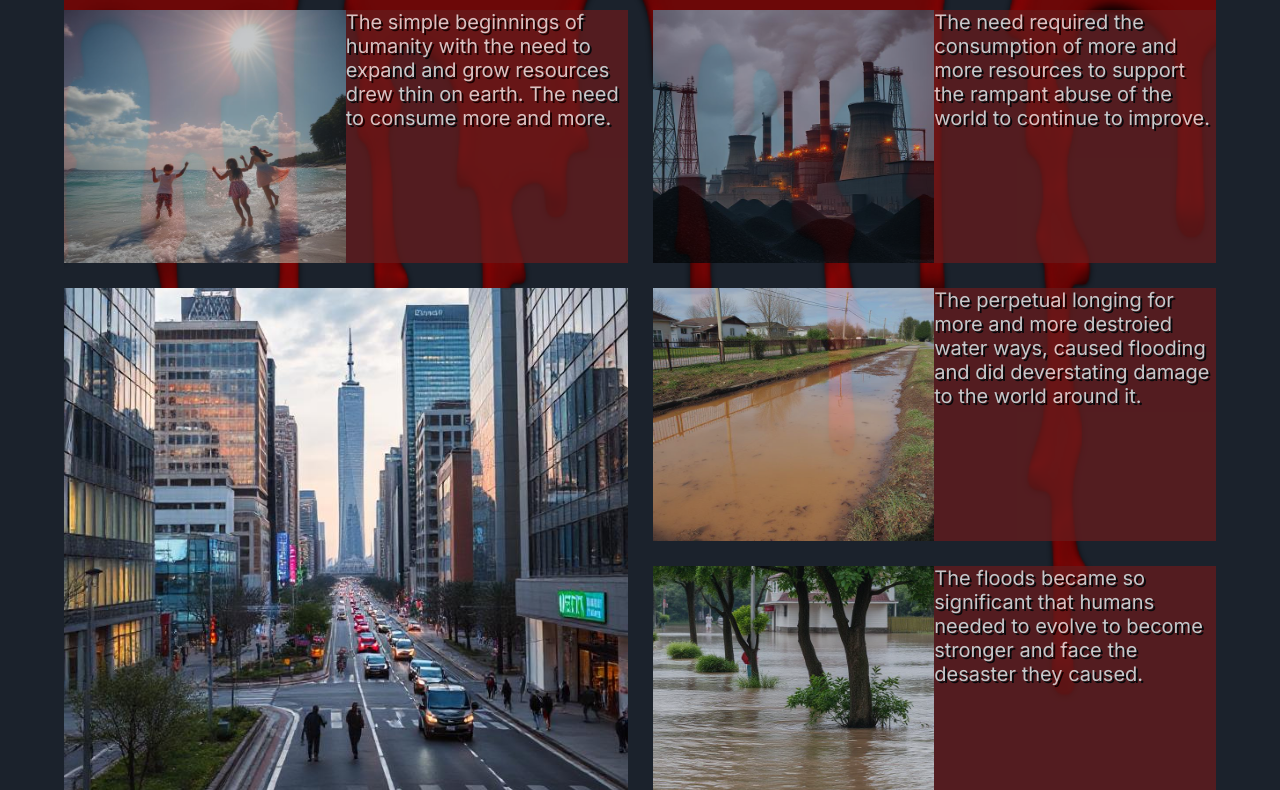
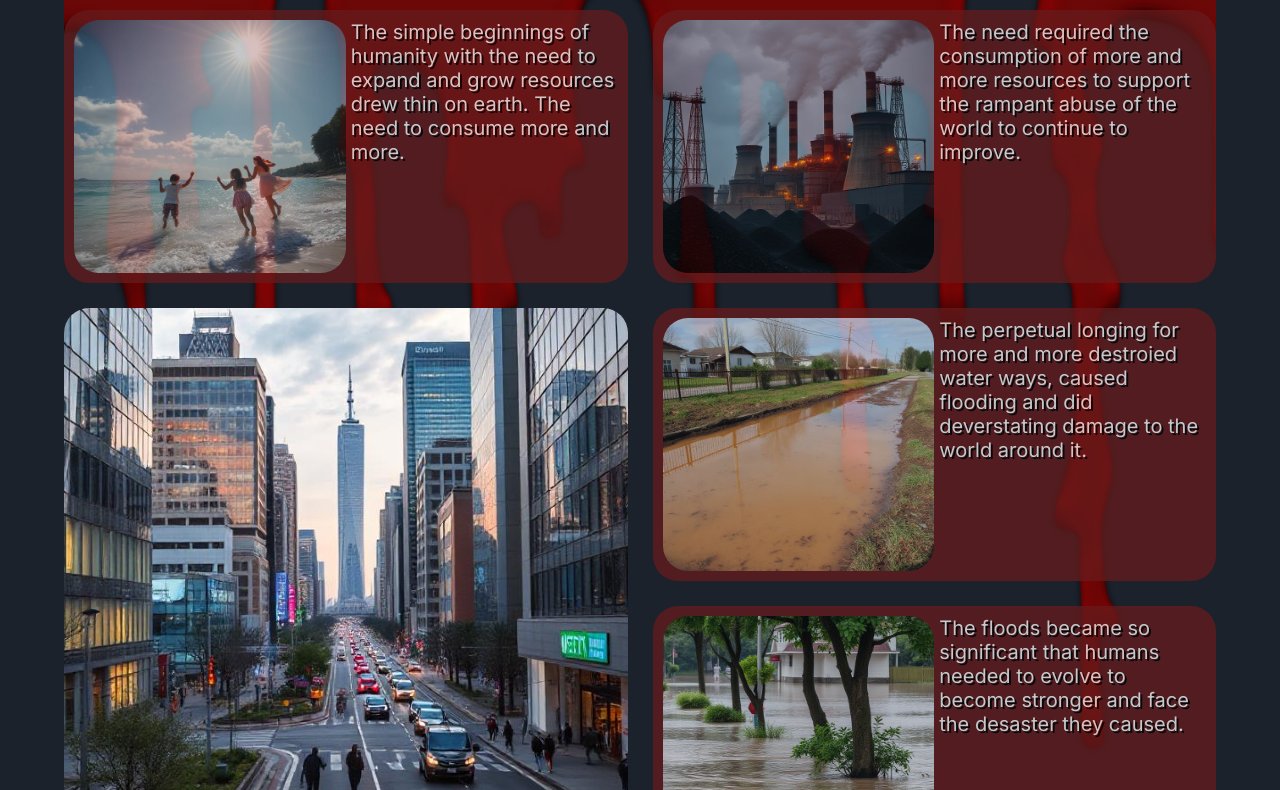
Before and after one commit to usc-c-r137/DES222Task1, a plain HTML site: page index.html in a window 1280 px wide. Shown: the part 97-887 px from the top of the page. Drawn offline with Linux system fonts and the light colour scheme; a web font is replaced by a local one.

Commit message:
Adjusted styling

```diff
--- a/style.css
+++ b/style.css
@@ -53,12 +53,16 @@ body {
     max-height: 253px;
     background-color: #661B1C;
     opacity: 0.75;
+    padding: 10px 10px 10px 10px;
+    border-radius: 25px;
 }
 
 /* this is the equivalent of setting the image rectangle to "Fill Container" in Figma */
 .team-member-card-image {
     max-height: 100%;
     max-width: 50%;
+    margin-right: 5px;
+    border-radius: 25px;
 
 }
 
@@ -90,6 +94,7 @@ body {
 
 #imageFrame {
     display: flex;
+    border-radius: 25px;
     max-width: 568px;
     max-height: 532px;
     min-width: 100%;
```
